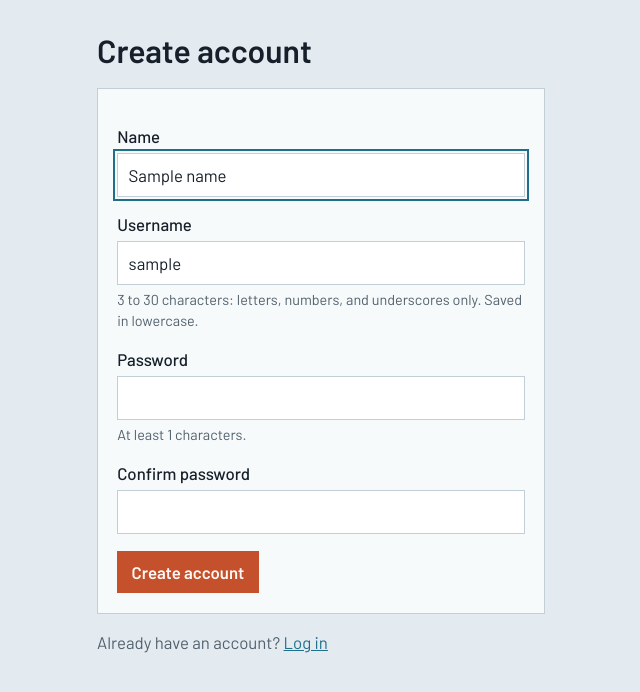
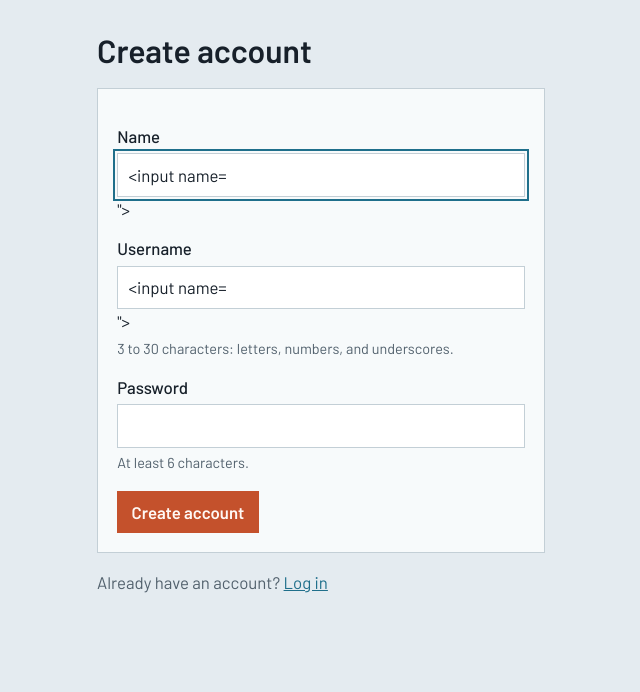
Before and after one commit to bellaouzo/Software_Engineering_CS3330, a Flask app: template templates/register.html in a window 1280 px wide. Shown: the part 57-749 px from the top of the page, without its empty margins (103-743 px from the left). Run offline with Flask 3, Linux system fonts and the light colour scheme; the template is opened without the code that fills it: most values are stand-ins (such as "Sample title", 1, 10 or a date in 2020); form fields are guessed from the names that the template uses.

Commit message:
Update register.html

```diff
--- a/templates/register.html
+++ b/templates/register.html
@@ -1,25 +1,20 @@
 {% extends "base.html" %}
 
-{% block title %}Create account · Ticketing System{% endblock %}
+{% block title %}Create account · Facilities desk{% endblock %}
 
 {% block content %}
   <h1>Create account</h1>
-  {# On a failed submit the route passes back name and username so they stay filled in; passwords never do #}
   <form class="sheet narrow" method="post" action="{{ url_for('auth.register') }}">
     <label for="name">Name</label>
-    <input id="name" name="name" type="text" autocomplete="name" value="{{ name }}" required autofocus>
+    <input id="name" name="name" type="text" autocomplete="name" required autofocus value="{{ form.name or '' }}">
 
     <label for="username">Username</label>
-    <input id="username" name="username" type="text" autocomplete="username" value="{{ username }}" minlength="3" maxlength="30" pattern="[A-Za-z0-9_]+" aria-describedby="username-hint" required>
-    <p class="field-hint" id="username-hint">3 to 30 characters: letters, numbers, and underscores only. Saved in lowercase.</p>
+    <input id="username" name="username" type="text" autocomplete="username" minlength="3" maxlength="30" pattern="[A-Za-z0-9_]+" required aria-describedby="username-hint" data-rule-message="Usernames are 3 to 30 characters: letters, numbers, and underscores only." value="{{ form.username or '' }}">
+    <p class="field-hint" id="username-hint">3 to 30 characters: letters, numbers, and underscores.</p>
 
     <label for="password">Password</label>
-    <input id="password" name="password" type="password" autocomplete="new-password" minlength="{{ min_password_length }}" aria-describedby="password-hint" required>
-    <p class="field-hint" id="password-hint">At least {{ min_password_length }} characters.</p>
-
-    {# data-match-input: app.js blocks submit until this matches #password; the route checks it again #}
-    <label for="confirm_password">Confirm password</label>
-    <input id="confirm_password" name="confirm_password" type="password" autocomplete="new-password" data-match-input="password" required>
+    <input id="password" name="password" type="password" autocomplete="new-password" minlength="6" required aria-describedby="password-hint" data-rule-message="Passwords must be at least 6 characters.">
+    <p class="field-hint" id="password-hint">At least 6 characters.</p>
 
     <button type="submit">Create account</button>
   </form>
```
